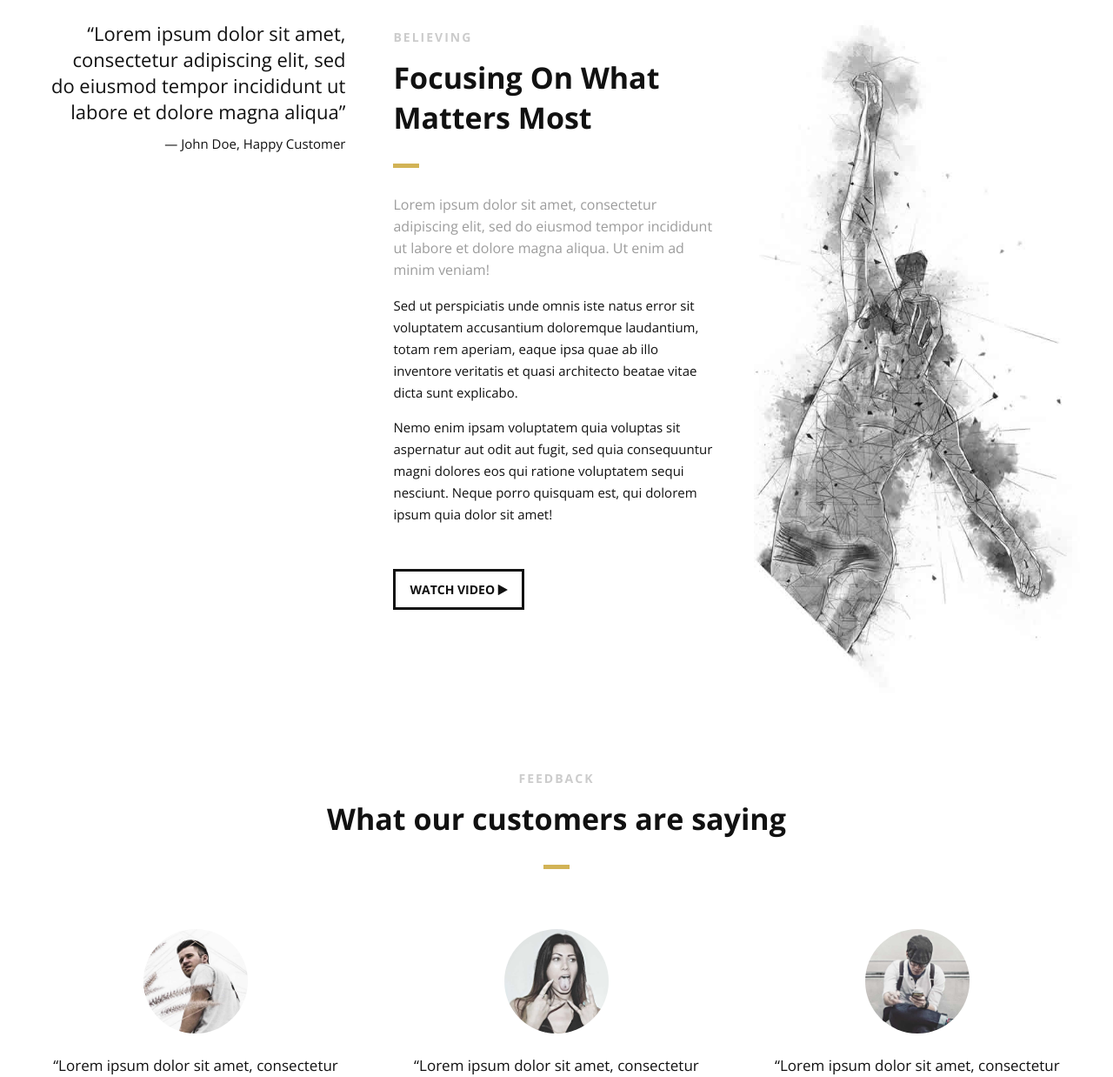
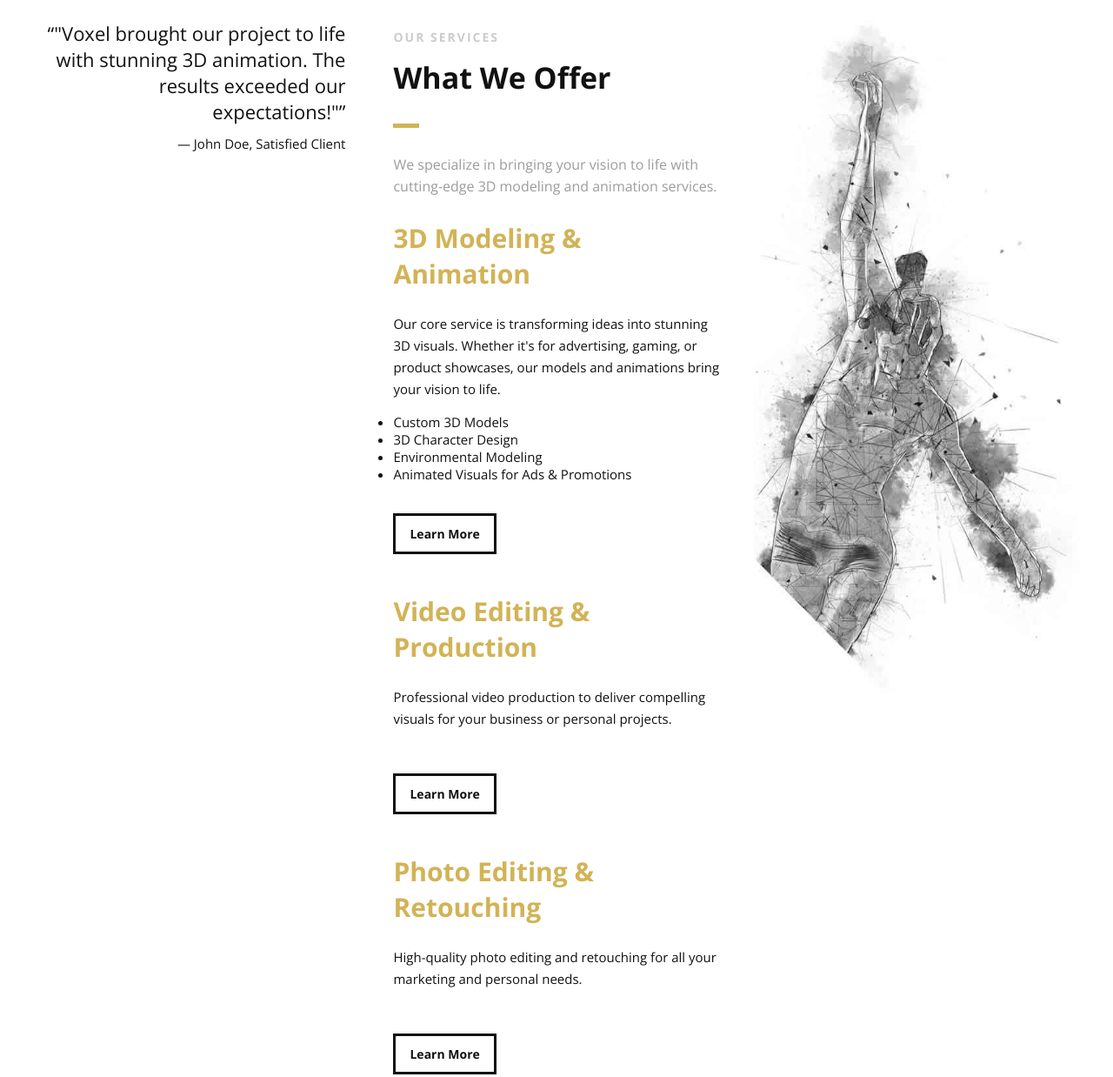
Before and after one commit to Yadarsan/Voxel-Studio, a plain HTML site: page index.html in a window 1280 px wide. Shown: the part 2289-3527 px from the top of the page at 87% size. Drawn offline with nearby package versions, Linux system fonts and the light colour scheme.

Commit message:
Update index.html

```diff
--- a/index.html
+++ b/index.html
@@ -272,54 +272,66 @@
 
     <div class="row no-padding-bottom clearfix">
 
-
         <!--Content Left Side-->
         <div class="col-3">
             <!--User Testimonial-->
             <blockquote class="testimonial text-right bigtest">
-                        <q>Lorem ipsum dolor sit amet, consectetur adipiscing elit, sed do eiusmod tempor incididunt ut
-                            labore
-                            et dolore magna aliqua</q>
-                        <footer>— John Doe, Happy Customer</footer>
+                <q>"Voxel brought our project to life with stunning 3D animation. The results exceeded our expectations!"</q>
+                <footer>— John Doe, Satisfied Client</footer>
             </blockquote>
             <!-- End of Testimonial-->
-
         </div>
         <!--End Content Left Side-->
 
-                <!--Content of the Right Side-->
+        <!--Content Right Side-->
         <div class="col-3">
             <div class="section-heading">
-                        <h3>BELIEVING</h3>
-                        <h2 class="section-title">Focusing On What Matters Most</h2>
-                        <p class="section-subtitle">Lorem ipsum dolor sit amet, consectetur adipiscing elit, sed do
-                            eiusmod tempor incididunt ut labore et dolore magna aliqua. Ut enim ad minim veniam!</p>
+                <h3>OUR SERVICES</h3>
+                <h2 class="section-title">What We Offer</h2>
+                <p class="section-subtitle">We specialize in bringing your vision to life with cutting-edge 3D modeling and animation services.</p>
             </div>
-                    <p>Sed ut perspiciatis unde omnis iste natus error sit voluptatem accusantium doloremque laudantium,
-                        totam rem aperiam, eaque ipsa quae ab illo inventore veritatis et quasi architecto beatae vitae
-                        dicta sunt explicabo.
-                    </p>
-                    <p>
-                        Nemo enim ipsam voluptatem quia voluptas sit aspernatur aut odit aut fugit, sed quia
-                        consequuntur magni dolores eos qui ratione voluptatem sequi nesciunt.
-                        Neque porro quisquam est, qui dolorem ipsum quia dolor sit amet!
-                    </p>
-                    <!-- Just replace the Video ID "UYJ5IjBRlW8" with the ID of your video on YouTube (Found within the URL) -->
-                    <a href="#" data-videoid="UYJ5IjBRlW8" data-videosite="youtube" class="button video link-lightbox">
-                        WATCH VIDEO <i class="fa fa-play" aria-hidden="true"></i>
-                    </a>
+
+            <!-- 3D Modeling & Animation (Main Service) -->
+            <h3><a href="3d-modeling-animation.html">3D Modeling & Animation</a></h3>
+            <p>Our core service is transforming ideas into stunning 3D visuals. Whether it's for advertising, gaming, or product showcases, our models and animations bring your vision to life.</p>
+            <ul>
+                <li>Custom 3D Models</li>
+                <li>3D Character Design</li>
+                <li>Environmental Modeling</li>
+                <li>Animated Visuals for Ads & Promotions</li>
+            </ul>
+            <a href="3d-modeling-animation.html" class="button">Learn More</a>
+
+            <!-- Video Editing & Production -->
+            <h3><a href="video-editing-production.html">Video Editing & Production</a></h3>
+            <p>Professional video production to deliver compelling visuals for your business or personal projects.</p>
+            <a href="video-editing-production.html" class="button">Learn More</a>
+
+            <!-- Photo Editing & Retouching -->
+            <h3><a href="photo-editing.html">Photo Editing & Retouching</a></h3>
+            <p>High-quality photo editing and retouching for all your marketing and personal needs.</p>
+            <a href="photo-editing.html" class="button">Learn More</a>
+
+            <!-- Digital Marketing -->
+            <h3><a href="digital-marketing.html">Digital Marketing</a></h3>
+            <p>Get the exposure you need with targeted digital marketing strategies.</p>
+            <a href="digital-marketing.html" class="button">Learn More</a>
+
+            <!-- Poster & Flyer Design -->
+            <h3><a href="poster-flyer-design.html">Poster & Flyer Design</a></h3>
+            <p>Create impactful promotional materials that represent your brand in style.</p>
+            <a href="poster-flyer-design.html" class="button">Learn More</a>
         </div>
         <!--End Content Right Side-->
 
         <div class="col-3">
            <img src="images/dancer.jpg" alt="Dancer"/>
         </div>
-
     </div>
-
 
 </div>
 <!--End of Content Section-->
+
 
         <!--Testimonials-->
         <aside id="testimonials" class="scrollto text-center" data-enllax-ratio=".2">
```
Lines whose indentation alone changed are shown as unchanged.
